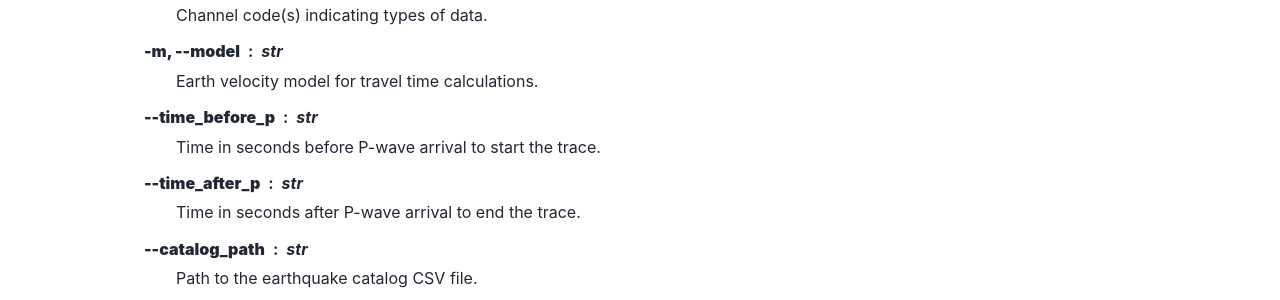
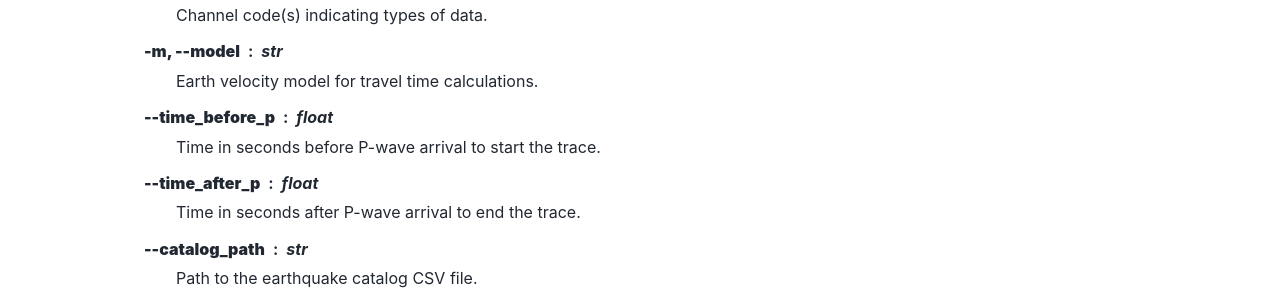
Before and after one commit to gabrielepaoletti/quakepro, a Sphinx documentation site: the page built from docs/source/documentation/scripts/fetcher_csv.rst, in a window 1280 px wide and 1255 px high. Shown: the part 608-908 px from the top of the window. Built offline with Sphinx 7.4.7 and the PyData theme 0.15.4, drawn with Linux system fonts in a browser that asks for light colours.

Commit message:
Update docs

```diff
--- a/docs/source/documentation/scripts/fetcher_csv.rst
+++ b/docs/source/documentation/scripts/fetcher_csv.rst
@@ -24,10 +24,10 @@ Download waveforms from CSV
         **-m, --model** : *str*
             Earth velocity model for travel time calculations.
 
-        **--time_before_p** : *str*
+        **--time_before_p** : *float*
             Time in seconds before P-wave arrival to start the trace.
 
-        **--time_after_p** : *str*
+        **--time_after_p** : *float*
             Time in seconds after P-wave arrival to end the trace.
 
         **--catalog_path** : *str*
```
